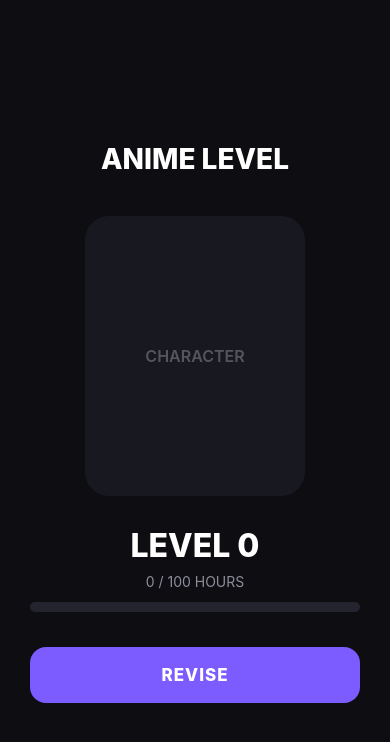
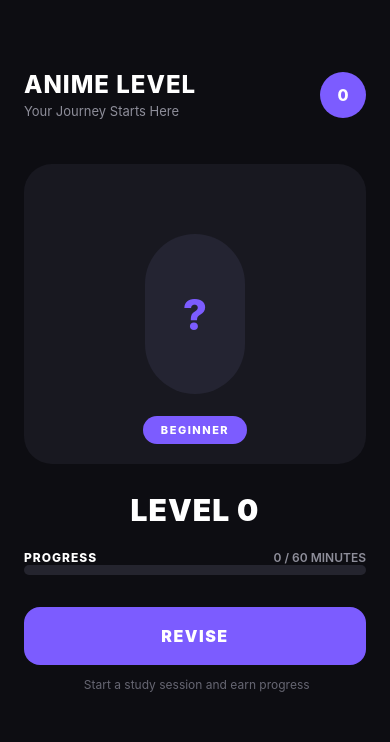
Before and after one commit to Kaiomomo/AnimeLevel, a React Native app: screen / in a window 390 px wide. Shown: the top 742 px of the page. Built offline with nearby package versions, Linux system fonts and the light colour scheme.

Commit message:
Improve home screen design

```diff
--- a/src/screens/HomeScreen.js
+++ b/src/screens/HomeScreen.js
@@ -3,15 +3,33 @@ import { Pressable, StyleSheet, Text, View } from "react-native";
 export default function HomeScreen() {
   return (
     <View style={styles.container}>
-      <Text style={styles.title}>ANIME LEVEL</Text>
+      <View style={styles.header}>
+        <View>
+          <Text style={styles.title}>ANIME LEVEL</Text>
+          <Text style={styles.subtitle}>Your Journey Starts Here</Text>
+        </View>
+
+        <Pressable style={styles.profileButton}>
+          <Text style={styles.profileText}>0</Text>
+        </Pressable>
+      </View>
 
       <View style={styles.characterContainer}>
-        <Text style={styles.characterPlaceholder}>CHARACTER</Text>
+        <View style={styles.characterGlow}>
+          <Text style={styles.characterPlaceholder}>?</Text>
+        </View>
+
+        <View style={styles.rankBadge}>
+          <Text style={styles.rankText}>BEGINNER</Text>
+        </View>
       </View>
 
       <Text style={styles.level}>LEVEL 0</Text>
 
-      <Text style={styles.progressText}>0 / 100 HOURS</Text>
+      <View style={styles.progressHeader}>
+        <Text style={styles.progressLabel}>PROGRESS</Text>
+        <Text style={styles.progressText}>0 / 60 MINUTES</Text>
+      </View>
 
       <View style={styles.progressBar}>
         <View style={styles.progressFill} />
@@ -20,6 +38,10 @@ export default function HomeScreen() {
       <Pressable style={styles.reviseButton}>
         <Text style={styles.reviseButtonText}>REVISE</Text>
       </Pressable>
+      <Text style={styles.reviseHint}>
+        {" "}
+        Start a study session and earn progress
+      </Text>
     </View>
   );
 }
@@ -29,51 +51,110 @@ const styles = StyleSheet.create({
     flex: 1,
     backgroundColor: "#0D0D12",
     alignItems: "center",
-    justifyContent: "center",
-    paddingHorizontal: 30,
+    paddingHorizontal: 24,
+    paddingTop: 70,
   },
 
   title: {
     color: "#FFFFFF",
-    fontSize: 28,
+    fontSize: 24,
     fontWeight: "800",
-    marginBottom: 40,
+    letterSpacing: 1,
+  },
+
+  header: {
+    width: "100%",
+    flexDirection: "row",
+    justifyContent: "space-between",
+    alignItems: "center",
+  },
+  subtitle: {
+    color: "#8E8E9A",
+    fontSize: 13,
+    marginTop: 4,
   },
 
   characterContainer: {
-    width: 220,
-    height: 280,
-    borderRadius: 24,
+    width: "100%",
+    height: 300,
+    borderRadius: 28,
     backgroundColor: "#181820",
     alignItems: "center",
     justifyContent: "center",
-    marginBottom: 30,
+    marginTop: 45,
+    marginBottom: 28,
+    overflow: "hidden",
   },
 
   characterPlaceholder: {
-    color: "#55555F",
-    fontSize: 16,
-    fontWeight: "600",
+    color: "#7C5CFF",
+    fontSize: 42,
+    fontWeight: "800",
+  },
+
+  characterGlow: {
+    width: 100,
+    height: 160,
+    borderRadius: 80,
+    backgroundColor: "#242432",
+    alignItems: "center",
+    justifyContent: "center",
   },
 
   level: {
     color: "#FFFFFF",
-    fontSize: 32,
+    fontSize: 30,
+    fontWeight: "900",
+    letterSpacing: 1,
+  },
+
+  profileButton: {
+    width: 46,
+    height: 46,
+    borderRadius: 23,
+    backgroundColor: "#7C5CFF",
+    alignItems: "center",
+    justifyContent: "center",
+  },
+
+  profileText: {
+    color: "#FFFFFF",
+    fontSize: 16,
     fontWeight: "800",
   },
-
   progressText: {
     color: "#8E8E9A",
     fontSize: 14,
     marginTop: 8,
     marginBottom: 12,
   },
+  progressHeader: {
+    width: "100%",
+    flexDirection: "row",
+    justifyContent: "space-between",
+    alignItems: "center",
+    marginTop: 22,
+    marginBotoom: 10,
+  },
+
+  progressLabel: {
+    color: "#FFFFFF",
+    fontSize: 12,
+    fontWeight: "800",
+    letterSpacing: 1,
+  },
+
+  progressText: {
+    color: "#8E8E9A",
+    fontSize: 12,
+    fontWeight: "600",
+  },
 
   progressBar: {
     width: "100%",
     height: 10,
     backgroundColor: "#24242E",
-    borderRadius: 10,
+    borderRadius: 6,
     overflow: "hidden",
   },
 
@@ -81,21 +162,45 @@ const styles = StyleSheet.create({
     width: "0%",
     height: "100%",
     backgroundColor: "#7C5CFF",
+    borderRadius: 6,
+  },
+
+  rankBadge: {
+    position: "absolute",
+    bottom: 20,
+    backgroundColor: "#7C5CFF",
+    paddingHorizontal: 18,
+    paddingVertical: 7,
+    borderRadius: 20,
+  },
+  rankText: {
+    color: "#FFFFFF",
+    fontSize: 11,
+    fontWeight: "800",
+    letterSpacing: 1.5,
+  },
+
+  reviseHint: {
+    color: "#666672",
+    fontSize: 12,
+    marginTop: 12,
   },
 
   reviseButton: {
     width: "100%",
+    height: 58,
     backgroundColor: "#7C5CFF",
     paddingVertical: 18,
     borderRadius: 16,
     alignItems: "center",
-    marginTop: 35,
+    justifyContent: "center",
+    marginTop: 32,
   },
 
   reviseButtonText: {
     color: "#FFFFFF",
-    fontSize: 17,
-    fontWeight: "800",
-    letterSpacing: 1,
+    fontSize: 16,
+    fontWeight: "900",
+    letterSpacing: 1.5,
   },
 });
```
